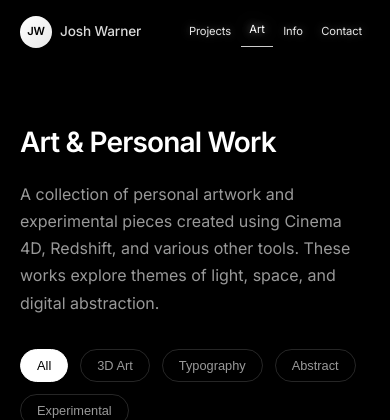
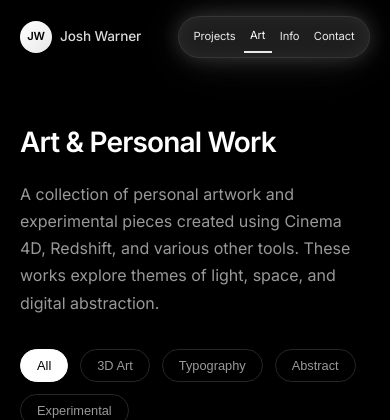
Before and after one commit to nahmedsoftsource/happinessmeter, a PHP site: page /happinessmeter/art.html in a window 390 px wide. Shown: the top 420 px of the page. Run offline with PHP 8.4, Linux system fonts and the light colour scheme; some web fonts are replaced.

Commit message:
Add glassmorphic pill nav with glow effect
- Nav wrapped in rounded pill container
- Semi-transparent background with blur
- Soft white glow shadow around the pill
- Active link has underline indicator
- Responsive adjustments for smaller screens

```diff
--- a/css/style.css
+++ b/css/style.css
@@ -140,6 +140,17 @@ nav {
     display: flex;
     gap: 0.5rem;
     align-items: center;
+    padding: 0.5rem 1rem;
+    background: rgba(60, 60, 60, 0.5);
+    backdrop-filter: blur(20px);
+    -webkit-backdrop-filter: blur(20px);
+    border-radius: 50px;
+    border: 1px solid rgba(255, 255, 255, 0.1);
+    box-shadow:
+        0 0 20px rgba(255, 255, 255, 0.15),
+        0 0 40px rgba(255, 255, 255, 0.1),
+        0 0 60px rgba(255, 255, 255, 0.05),
+        inset 0 0 20px rgba(255, 255, 255, 0.05);
 }
 
 nav a {
@@ -151,26 +162,16 @@ nav a {
     transition: all 0.3s ease;
     position: relative;
     padding: 0.5rem 1rem;
-    text-shadow:
-        0 0 8px rgba(255, 255, 255, 0.3),
-        0 0 15px rgba(255, 255, 255, 0.2);
 }
 
 nav a:hover {
     color: #ffffff;
-    text-shadow:
-        0 0 10px rgba(255, 255, 255, 0.7),
-        0 0 20px rgba(255, 255, 255, 0.5),
-        0 0 30px rgba(255, 255, 255, 0.3);
 }
 
 nav a.active {
     color: #ffffff;
-    text-shadow:
-        0 0 10px rgba(255, 255, 255, 0.6),
-        0 0 20px rgba(255, 255, 255, 0.4);
-    border-bottom: 1px solid rgba(255, 255, 255, 0.8);
-    padding-bottom: calc(0.5rem - 1px);
+    border-bottom: 2px solid rgba(255, 255, 255, 0.9);
+    padding-bottom: calc(0.5rem - 2px);
 }
 
 /* ==================== HERO SECTION ==================== */
@@ -854,11 +855,12 @@ body.modal-open {
 
     nav {
         gap: 0.25rem;
+        padding: 0.4rem 0.75rem;
     }
 
     nav a {
         font-size: 0.8rem;
-        padding: 0.4rem 0.75rem;
+        padding: 0.4rem 0.6rem;
     }
 
     .hero-video {
@@ -967,13 +969,14 @@ body.modal-open {
         font-size: 1.75rem;
     }
 
-    nav a {
-        font-size: 0.7rem;
+    nav {
+        gap: 0.1rem;
         padding: 0.3rem 0.5rem;
     }
 
-    nav {
-        gap: 0.15rem;
+    nav a {
+        font-size: 0.7rem;
+        padding: 0.3rem 0.4rem;
     }
 
     .contact-btn {
```
